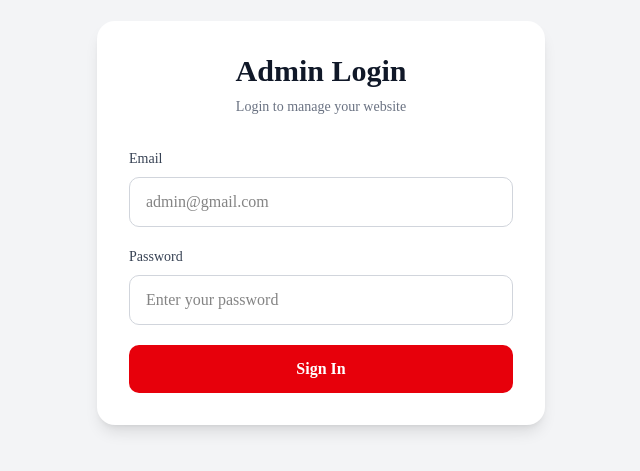
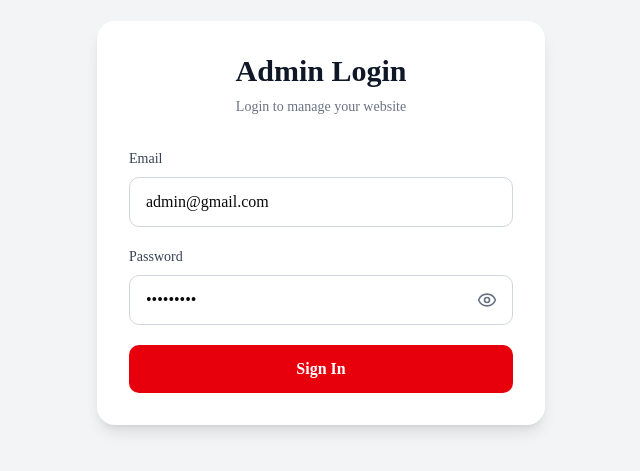
Before and after one commit to hzamanshohag/dotdairy, a Next.js app: page /login in a window 1280 px wide. Shown: the part 177-648 px from the top of the page, without its empty margins (319-959 px from the left). Built offline with nearby package versions, Linux system fonts and the light colour scheme.

Commit message:
Fix: All products data loading

```diff
--- a/app/api/test-db/route.ts
+++ /dev/null
@@ -1,9 +0,0 @@
-import { connectDB } from "@/lib/mongodb";
-
-export async function GET(req: Request) {
-  await connectDB();
-
-  return Response.json({
-    message: "Database connected",
-  });
-}
--- a/app/layout.tsx
+++ b/app/layout.tsx
@@ -13,12 +13,29 @@ const geistMono = Geist_Mono({
   subsets: ["latin"],
 });
 
+
 export const metadata: Metadata = {
-  title:
-    "ফ্রেশ ফ্লেভার্স এগ্রো | Fresh Flavours Agro – নওগাঁর প্যারা সন্দেশ ও দেশি খাবার",
+  title: "Dot Dairy | নওগাঁর প্যারা সন্দেশ ও দেশি খাবার",
 
   description:
-    "নওগাঁর প্যারা সন্দেশ, নারকেল নাড়ু, আলুর পাপড়, খেজুরের গুড়, আখের জুস পাউডার, আমসহ হোমমেড কেক, পিজ্জা ও ফ্রোজেন আইটেম পান ফ্রেশ ফ্লেভার্স এগ্রোতে।",
+    "নওগাঁর ঐতিহ্যবাহী প্যারা সন্দেশ, নারকেল নাড়ু, আলুর পাপড়, খেজুরের গুড়, আখের জুস পাউডার, আম, হোমমেড কেক, পিজ্জা ও ফ্রোজেন ফুড কিনুন Dot Dairy থেকে।",
+
+  metadataBase: new URL("https://dotdairy.com"),
+
+  openGraph: {
+    title: "Dot Dairy | খাঁটি স্বাদ, দেশি খাবার",
+    description:
+      "ঐতিহ্যবাহী দেশি খাবার ও মানসম্মত ফ্রেশ ফুড পণ্য অর্ডার করুন Dot Dairy থেকে।",
+    url: "https://dotdairy.com",
+    siteName: "Dot Dairy",
+    locale: "bn_BD",
+    type: "website",
+  },
+
+  robots: {
+    index: true,
+    follow: true,
+  },
 };
 
 export default function RootLayout({ children }: LayoutProps<"/">) {
--- a/app/login/page.tsx
+++ b/app/login/page.tsx
@@ -3,12 +3,13 @@
 import { FormEvent, useState } from "react";
 import { signIn } from "next-auth/react";
 import { useRouter } from "next/navigation";
+import { Eye, EyeOff } from "lucide-react";
 
 export default function AdminLoginPage() {
   const router = useRouter();
-
-  const [email, setEmail] = useState("");
-  const [password, setPassword] = useState("");
+const [showPassword, setShowPassword] = useState(false);
+  const [email, setEmail] = useState("admin@gmail.com");
+const [password, setPassword] = useState("admin@123");
 
   const [error, setError] = useState("");
   const [loading, setLoading] = useState(false);
@@ -92,16 +93,32 @@ export default function AdminLoginPage() {
     Password
   </label>
 
+  <div className="relative">
     <input
       id="password"
-              type="password"
+      type={showPassword ? "text" : "password"}
       value={password}
       onChange={(e) => setPassword(e.target.value)}
       placeholder="Enter your password"
       required
       autoComplete="current-password"
-              className="w-full rounded-lg border border-gray-300 px-4 py-3 outline-none transition focus:border-red-500 focus:ring-2 focus:ring-red-100"
+      className="w-full rounded-lg border border-gray-300 px-4 py-3 pr-12 outline-none transition focus:border-red-500 focus:ring-2 focus:ring-red-100"
     />
+
+    <button
+      type="button"
+      onClick={() => setShowPassword((prev) => !prev)}
+      aria-label={showPassword ? "Hide password" : "Show password"}
+      aria-pressed={showPassword}
+      className="absolute inset-y-0 right-0 flex items-center px-4 text-gray-500 transition hover:text-red-600"
+    >
+      {showPassword ? (
+        <EyeOff size={20} />
+      ) : (
+        <Eye size={20} />
+      )}
+    </button>
+  </div>
 </div>
 
           {/* Submit */}
--- a/components/home/WhatsAppButton.tsx
+++ b/components/home/WhatsAppButton.tsx
@@ -3,7 +3,7 @@
 export default function WhatsAppButton() {
   return (
     <a
-      href="https://wa.me/8801781033511"
+      href="https://wa.me/8801312116488?text=হ্যালো%20ডট%20ডেইরি!%20আমি%20আপনার%20পণ্য%20সম্পর্কে%20কিছু%20জিজ্ঞাসা%20করতে%20চাই।"
       target="_blank"
       rel="noopener noreferrer"
       aria-label="Chat on WhatsApp"
--- a/components/shared/Footer.tsx
+++ b/components/shared/Footer.tsx
@@ -148,17 +148,17 @@ export default function Footer() {
                 <li className="flex items-start gap-2.5">
                   <MapPin className="mt-0.5 h-4 w-4 shrink-0 text-[#f5c400]" />
 
-                  <span>নওগাঁ, বাংলাদেশ</span>
+                  <span>খুলনা, বাংলাদেশ</span>
                 </li>
                 {/* Phone */}
                 <li className="flex items-center gap-2.5">
                   <Phone className="h-4 w-4 shrink-0 text-[#f5c400]" />
 
                   <a
-                    href="tel:+8801781033511"
+                    href="tel:+8801312116488"
                     className="break-all transition hover:text-[#f5c400]"
                   >
-                    +880 1781-033511
+                    +880 1312-116488
                   </a>
                 </li>
                 {/* Email */}
@@ -169,13 +169,13 @@ export default function Footer() {
                     href="mailto:Jannatulferdous2381@gmail.com"
                     className="break-all transition hover:text-[#f5c400]"
                   >
-                    Jannatulferdous2381@gmail.com
+                    admin@gmail.com
                   </a>
                 </li>
                 {/* Facebook */}
                 <li>
                   <a
-                    href="https://www.facebook.com/freshflavoursagro"
+                    href="https://www.facebook.com/hzaman.shohag"
                     target="_blank"
                     rel="noopener noreferrer"
                     className="inline-flex items-center gap-2.5 transition hover:text-[#1877f2]"
@@ -203,7 +203,7 @@ export default function Footer() {
       <div className="border-t border-[#551010]">
   <div className="mx-auto max-w-7xl px-4 py-3 text-center sm:px-6 sm:py-4 lg:px-8">
     <p className="text-[10px] leading-5 text-gray-400 sm:text-xs">
-      © 2026 নওগাঁ পাড়া সন্দেশ | সর্বস্বত্ব সংরক্ষিত{" "}
+      © 2026 নওগাঁ প্যারা সন্দেশ | সর্বস্বত্ব সংরক্ষিত{" "}
       <span className="mx-1 text-gray-600">•</span>
       Developed by{" "}
       <a
```
Lines whose indentation alone changed are shown as unchanged.
